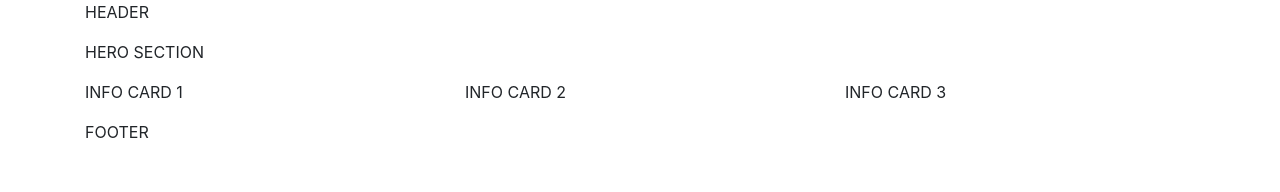
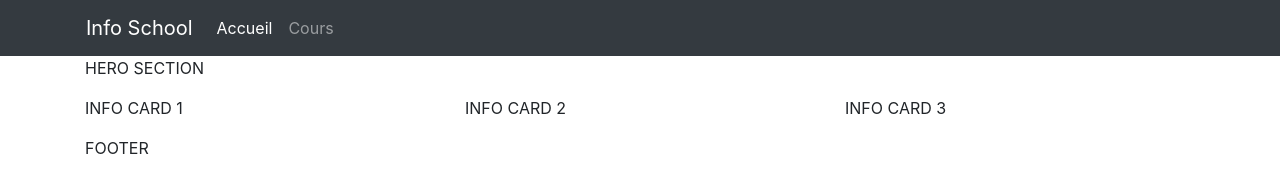
Before and after one commit to rodriguezny/info_school, a plain HTML site: page index.html in a window 1280 px wide. Drawn offline with nearby package versions, Linux system fonts and the light colour scheme.

Commit message:
[NEW] Add navigation

```diff
--- a/index.html
+++ b/index.html
@@ -18,12 +18,26 @@
       <title>Info School</title>
   </head>
   <body>
-    <div class="container">
-      <div class="row">
-        <div class="col">
-          <p>HEADER</p>
+    <div class="bg-dark">
+      <div class="container">
+        <div class="row">
+          <nav class="col navbar navbar-expand navbar-dark">
+            <a class="navbar-brand" href="index.html">Info School</a>
+            <div>
+              <ul class="navbar-nav">
+                <li class="nav-item active">
+                  <a class="nav-link" href="index.html">Accueil</a>
+                </li>
+                <li class="nav-item">
+                  <a class="nav-link" href="#">Cours</a>
+                </li>
+              </ul>
+            </div>
+          </nav>
         </div>
       </div>
+    </div>
+    <div class="container">
       <div class="row">
         <div class="col">
           <p>HERO SECTION</p>
```
